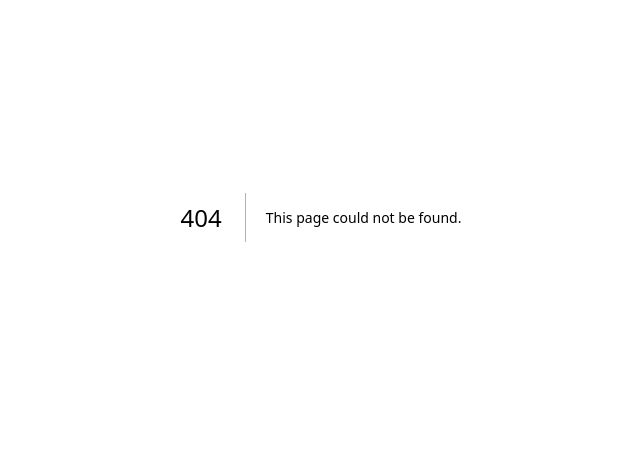
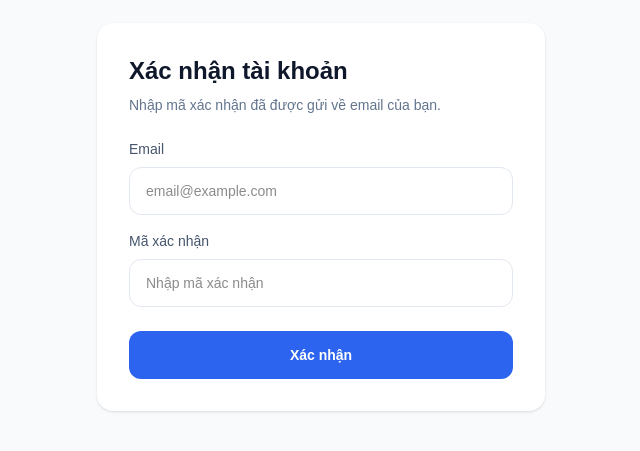
Before and after one commit to Tri107/Jobs-Matching-Platform, a Next.js app in the folder frontend/: page /confirm-signup in a window 1280 px wide. Before the commit this address had no page. Shown: the part 183-634 px from the top of the page, without its empty margins (319-959 px from the left). Built offline with nearby package versions, Linux system fonts and the light colour scheme.

Commit message:
feat: integrate Cognito auth in frontend

```diff
--- /dev/null
+++ b/frontend/src/app/confirm-signup/page.tsx
@@ -0,0 +1,10 @@
+import { Suspense } from "react";
+import { ConfirmSignUpForm } from "@/features/auth/components/ConfirmSignUpForm";
+
+export default function ConfirmSignUpPage() {
+  return (
+    <Suspense fallback={<div>Loading...</div>}>
+      <ConfirmSignUpForm />
+    </Suspense>
+  );
+}
--- /dev/null
+++ b/frontend/src/features/auth/components/ConfirmSignUpForm.tsx
@@ -0,0 +1,90 @@
+"use client";
+
+import { type FormEvent, useState } from "react";
+import { useRouter, useSearchParams } from "next/navigation";
+import { confirmRegister } from "@/features/auth/services/cognitoAuthService";
+
+export function ConfirmSignUpForm() {
+  const router = useRouter();
+  const searchParams = useSearchParams();
+
+  const [email, setEmail] = useState(searchParams.get("email") ?? "");
+  const [code, setCode] = useState("");
+  const [isLoading, setIsLoading] = useState(false);
+  const [error, setError] = useState("");
+
+  async function handleSubmit(event: FormEvent<HTMLFormElement>) {
+    event.preventDefault();
+
+    setError("");
+    setIsLoading(true);
+
+    try {
+      await confirmRegister(email, code);
+      alert("Account verified");
+      router.push("/login");
+    } catch (err) {
+      const message = err instanceof Error ? err.message : "Confirm sign up failed";
+      setError(message);
+    } finally {
+      setIsLoading(false);
+    }
+  }
+
+  return (
+    <main className="flex min-h-screen items-center justify-center bg-slate-50 px-4">
+      <form
+        onSubmit={handleSubmit}
+        className="w-full max-w-md rounded-2xl bg-white p-8 shadow"
+      >
+        <h1 className="text-2xl font-bold text-slate-900">
+          Xác nhận tài khoản
+        </h1>
+
+        <p className="mt-2 text-sm text-slate-500">
+          Nhập mã xác nhận đã được gửi về email của bạn.
+        </p>
+
+        <label className="mt-6 block">
+          <span className="mb-2 block text-sm font-medium text-slate-600">
+            Email
+          </span>
+          <input
+            type="email"
+            value={email}
+            onChange={(event) => setEmail(event.target.value)}
+            className="h-12 w-full rounded-xl border border-slate-200 px-4 text-sm outline-none focus:border-[#2d64ef]"
+            placeholder="email@example.com"
+          />
+        </label>
+
+        <label className="mt-4 block">
+          <span className="mb-2 block text-sm font-medium text-slate-600">
+            Mã xác nhận
+          </span>
+          <input
+            type="text"
+            value={code}
+            onChange={(event) => setCode(event.target.value)}
+            className="h-12 w-full rounded-xl border border-slate-200 px-4 text-sm outline-none focus:border-[#2d64ef]"
+            placeholder="Nhập mã xác nhận"
+          />
+        </label>
+
+        {error && (
+          <p className="mt-4 text-sm font-medium text-red-500">
+            {error}
+          </p>
+        )}
+
+        <button
+          type="submit"
+          disabled={isLoading}
+          className="mt-6 h-12 w-full rounded-xl bg-[#2d64ef] text-sm font-semibold text-white transition hover:brightness-105 disabled:cursor-not-allowed disabled:opacity-70"
+        >
+          {isLoading ? "Đang xác nhận..." : "Xác nhận"}
+        </button>
+      </form>
+    </main>
+  );
+}
--- a/frontend/src/features/auth/components/LoginForm.tsx
+++ b/frontend/src/features/auth/components/LoginForm.tsx
@@ -1,5 +1,9 @@
+"use client";
+
+import { type FormEvent, useState } from "react";
 import Link from "next/link";
 import { Plus_Jakarta_Sans } from "next/font/google";
+import { loginWithEmail } from "@/features/auth/services/cognitoAuthService";
 
 const plusJakartaSans = Plus_Jakarta_Sans({
   subsets: ["latin", "vietnamese"],
@@ -60,6 +64,28 @@ const stats = [
 ];
 
 export function LoginForm() {
+  const [email, setEmail] = useState("");
+  const [password, setPassword] = useState("");
+  const [isLoading, setIsLoading] = useState(false);
+  const [error, setError] = useState("");
+
+  async function handleSubmit(event: FormEvent<HTMLFormElement>) {
+    event.preventDefault();
+
+    setError("");
+    setIsLoading(true);
+
+    try {
+      await loginWithEmail(email, password);
+      alert("Login success");
+    } catch (err) {
+      const message = err instanceof Error ? err.message : "Login failed";
+      setError(message);
+    } finally {
+      setIsLoading(false);
+    }
+  }
+
   return (
     <main
       className={`${plusJakartaSans.className} min-h-screen bg-[radial-gradient(circle_at_top,_#f8fbff,_#ecf2ff_55%,_#e3ebff)] px-4 py-6 text-slate-900 sm:px-6 lg:px-10 lg:py-8`}
@@ -90,8 +116,6 @@ export function LoginForm() {
               </div>
               <div className="absolute bottom-0 left-1/2 h-[255px] w-[160px] -translate-x-1/2 rounded-t-[80px] bg-[linear-gradient(180deg,rgba(255,255,255,0.22),rgba(255,255,255,0.08))]" />
               <div className="absolute bottom-16 left-1/2 h-[110px] w-[110px] -translate-x-1/2 rounded-full border border-cyan-100/40 bg-[radial-gradient(circle,_rgba(102,231,255,0.45),_rgba(31,70,154,0.06)_60%,_transparent_72%)] shadow-[0_0_50px_rgba(82,244,255,0.35)]" />
-
-
             </div>
           </div>
 
@@ -125,7 +149,7 @@ export function LoginForm() {
               </Link>
             </div>
 
-            <div className="space-y-4">
+            <form onSubmit={handleSubmit} className="space-y-4">
               <label className="block">
                 <span className="mb-2 block text-xs font-medium text-slate-500">
                   Email
@@ -133,6 +157,8 @@ export function LoginForm() {
                 <span className="flex h-12 items-center rounded-xl border border-slate-200 px-4 shadow-[0_2px_6px_rgba(15,23,42,0.03)] transition focus-within:border-[#2d64ef]">
                   <input
                     type="email"
+                    value={email}
+                    onChange={(event) => setEmail(event.target.value)}
                     placeholder="email@example.com"
                     className="h-full flex-1 bg-transparent text-sm outline-none placeholder:text-slate-400"
                   />
@@ -149,6 +175,8 @@ export function LoginForm() {
                 <span className="flex h-12 items-center rounded-xl border border-slate-200 px-4 shadow-[0_2px_6px_rgba(15,23,42,0.03)] transition focus-within:border-[#2d64ef]">
                   <input
                     type="password"
+                    value={password}
+                    onChange={(event) => setPassword(event.target.value)}
                     placeholder="••••••••"
                     className="h-full flex-1 bg-transparent text-sm outline-none placeholder:text-slate-400"
                   />
@@ -157,7 +185,6 @@ export function LoginForm() {
                   </span>
                 </span>
               </label>
-            </div>
 
               <div className="mt-4 flex items-center justify-between text-xs text-slate-500">
                 <label className="flex items-center gap-2">
@@ -172,12 +199,20 @@ export function LoginForm() {
                 </a>
               </div>
 
+              {error && (
+                <p className="mt-3 text-sm font-medium text-red-500">
+                  {error}
+                </p>
+              )}
+
               <button
-              type="button"
-              className="mt-5 h-12 w-full rounded-xl bg-[linear-gradient(180deg,#3f74f6,#2f63e8)] text-sm font-semibold text-white shadow-[0_12px_24px_rgba(47,99,232,0.28)] transition hover:brightness-105"
+                type="submit"
+                disabled={isLoading}
+                className="mt-5 h-12 w-full rounded-xl bg-[linear-gradient(180deg,#3f74f6,#2f63e8)] text-sm font-semibold text-white shadow-[0_12px_24px_rgba(47,99,232,0.28)] transition hover:brightness-105 disabled:cursor-not-allowed disabled:opacity-70"
               >
-              Đăng nhập ngay
+                {isLoading ? "Đang đăng nhập..." : "Đăng nhập ngay"}
               </button>
+            </form>
 
             <div className="my-7 flex items-center gap-3 text-xs text-slate-400">
               <span className="h-px flex-1 bg-slate-200" />
@@ -187,6 +222,7 @@ export function LoginForm() {
 
             <button
               type="button"
+              onClick={() => alert("Google login will be added later")}
               className="flex h-16 w-full items-center justify-center gap-4 rounded-2xl border border-slate-200 bg-white px-6 text-[1.05rem] font-semibold text-slate-700 shadow-[0_8px_20px_rgba(15,23,42,0.05)] transition hover:border-slate-300 hover:bg-slate-50"
             >
               <GoogleIcon />
--- a/frontend/src/features/auth/components/RegisterForm.tsx
+++ b/frontend/src/features/auth/components/RegisterForm.tsx
@@ -1,5 +1,10 @@
+"use client";
+
+import { type FormEvent, useState } from "react";
 import Link from "next/link";
+import { useRouter } from "next/navigation";
 import { Plus_Jakarta_Sans } from "next/font/google";
+import { registerWithEmail } from "@/features/auth/services/cognitoAuthService";
 
 const plusJakartaSans = Plus_Jakarta_Sans({
   subsets: ["latin", "vietnamese"],
@@ -42,6 +47,37 @@ const benefits = [
 ];
 
 export function RegisterForm() {
+  const router = useRouter();
+
+  const [email, setEmail] = useState("");
+  const [password, setPassword] = useState("");
+  const [confirmPassword, setConfirmPassword] = useState("");
+  const [isLoading, setIsLoading] = useState(false);
+  const [error, setError] = useState("");
+
+  async function handleSubmit(event: FormEvent<HTMLFormElement>) {
+    event.preventDefault();
+
+    setError("");
+
+    if (password !== confirmPassword) {
+      setError("Mật khẩu xác nhận không khớp.");
+      return;
+    }
+
+    setIsLoading(true);
+
+    try {
+      await registerWithEmail(email, password);
+      router.push(`/confirm-signup?email=${encodeURIComponent(email)}`);
+    } catch (err) {
+      const message = err instanceof Error ? err.message : "Register failed";
+      setError(message);
+    } finally {
+      setIsLoading(false);
+    }
+  }
+
   return (
     <main
       className={`${plusJakartaSans.className} min-h-screen bg-[radial-gradient(circle_at_top,_#f8fbff,_#ecf2ff_55%,_#e3ebff)] px-4 py-6 text-slate-900 sm:px-6 lg:px-10 lg:py-8`}
@@ -106,15 +142,15 @@ export function RegisterForm() {
               </Link>
             </div>
 
-            <div className="space-y-4">
-
-
+            <form onSubmit={handleSubmit} className="space-y-4">
               <label className="block">
                 <span className="mb-2 block text-xs font-medium text-slate-500">
                   Email
                 </span>
                 <input
                   type="email"
+                  value={email}
+                  onChange={(event) => setEmail(event.target.value)}
                   placeholder="email@example.com"
                   className="h-12 w-full rounded-xl border border-slate-200 px-4 text-sm shadow-[0_2px_6px_rgba(15,23,42,0.03)] outline-none transition placeholder:text-slate-400 focus:border-[#2d64ef]"
                 />
@@ -127,6 +163,8 @@ export function RegisterForm() {
                   </span>
                   <input
                     type="password"
+                    value={password}
+                    onChange={(event) => setPassword(event.target.value)}
                     placeholder="Nhập mật khẩu"
                     className="h-12 w-full rounded-xl border border-slate-200 px-4 text-sm shadow-[0_2px_6px_rgba(15,23,42,0.03)] outline-none transition placeholder:text-slate-400 focus:border-[#2d64ef]"
                   />
@@ -138,11 +176,12 @@ export function RegisterForm() {
                   </span>
                   <input
                     type="password"
+                    value={confirmPassword}
+                    onChange={(event) => setConfirmPassword(event.target.value)}
                     placeholder="Nhập lại mật khẩu"
                     className="h-12 w-full rounded-xl border border-slate-200 px-4 text-sm shadow-[0_2px_6px_rgba(15,23,42,0.03)] outline-none transition placeholder:text-slate-400 focus:border-[#2d64ef]"
                   />
                 </label>
-              </div>
               </div>
 
               <div className="mt-5 rounded-2xl border border-[#dbe5ff] bg-[#f6f9ff] p-4">
@@ -160,19 +199,30 @@ export function RegisterForm() {
               </div>
 
               <label className="mt-5 flex items-start gap-3 text-sm text-slate-500">
-              <input type="checkbox" className="mt-1 h-4 w-4 rounded border-slate-300" />
+                <input
+                  type="checkbox"
+                  className="mt-1 h-4 w-4 rounded border-slate-300"
+                />
                 <span>
                   Tôi đồng ý với Điều khoản sử dụng và Chính sách bảo mật của AI
                   Match.
                 </span>
               </label>
 
+              {error && (
+                <p className="mt-3 text-sm font-medium text-red-500">
+                  {error}
+                </p>
+              )}
+
               <button
-              type="button"
-              className="mt-5 h-12 w-full rounded-xl bg-[linear-gradient(180deg,#3f74f6,#2f63e8)] text-sm font-semibold text-white shadow-[0_12px_24px_rgba(47,99,232,0.28)] transition hover:brightness-105"
+                type="submit"
+                disabled={isLoading}
+                className="mt-5 h-12 w-full rounded-xl bg-[linear-gradient(180deg,#3f74f6,#2f63e8)] text-sm font-semibold text-white shadow-[0_12px_24px_rgba(47,99,232,0.28)] transition hover:brightness-105 disabled:cursor-not-allowed disabled:opacity-70"
               >
-              Tạo tài khoản
+                {isLoading ? "Đang tạo tài khoản..." : "Tạo tài khoản"}
               </button>
+            </form>
 
             <div className="my-7 flex items-center gap-3 text-xs text-slate-400">
               <span className="h-px flex-1 bg-slate-200" />
@@ -182,6 +232,7 @@ export function RegisterForm() {
 
             <button
               type="button"
+              onClick={() => alert("Google login will be added later")}
               className="flex h-16 w-full items-center justify-center gap-4 rounded-2xl border border-slate-200 bg-white px-6 text-[1.05rem] font-semibold text-slate-700 shadow-[0_8px_20px_rgba(15,23,42,0.05)] transition hover:border-slate-300 hover:bg-slate-50"
             >
               <GoogleIcon />
```
Lines whose indentation alone changed are shown as unchanged.
